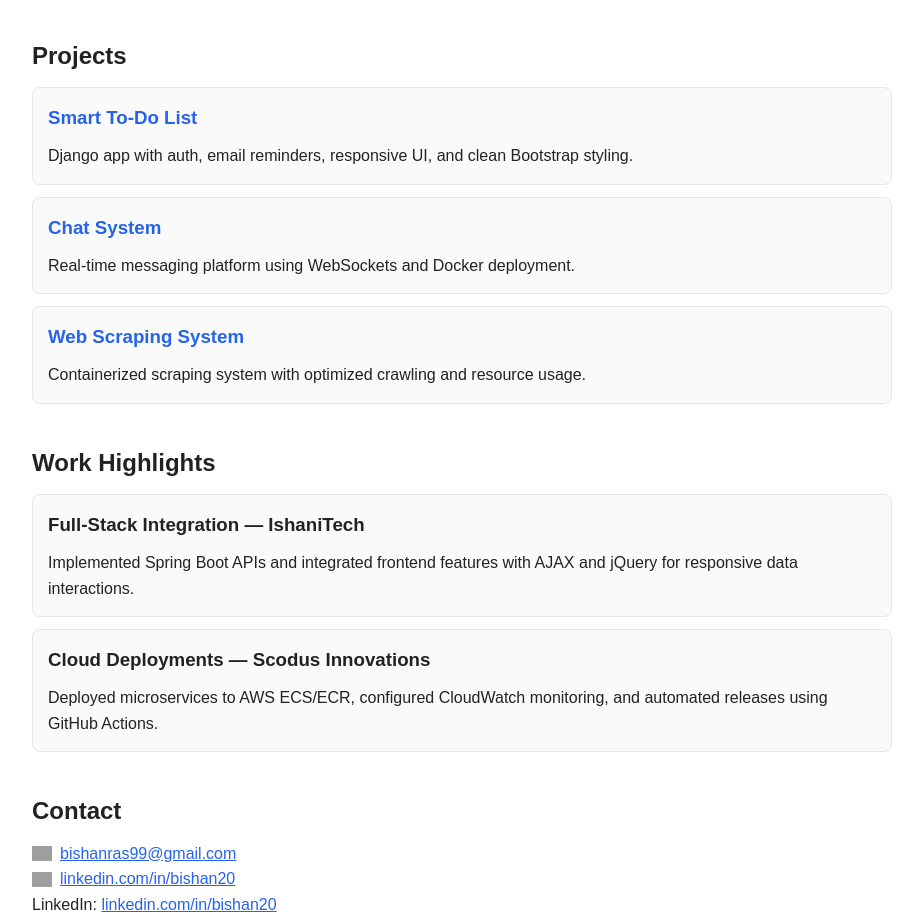
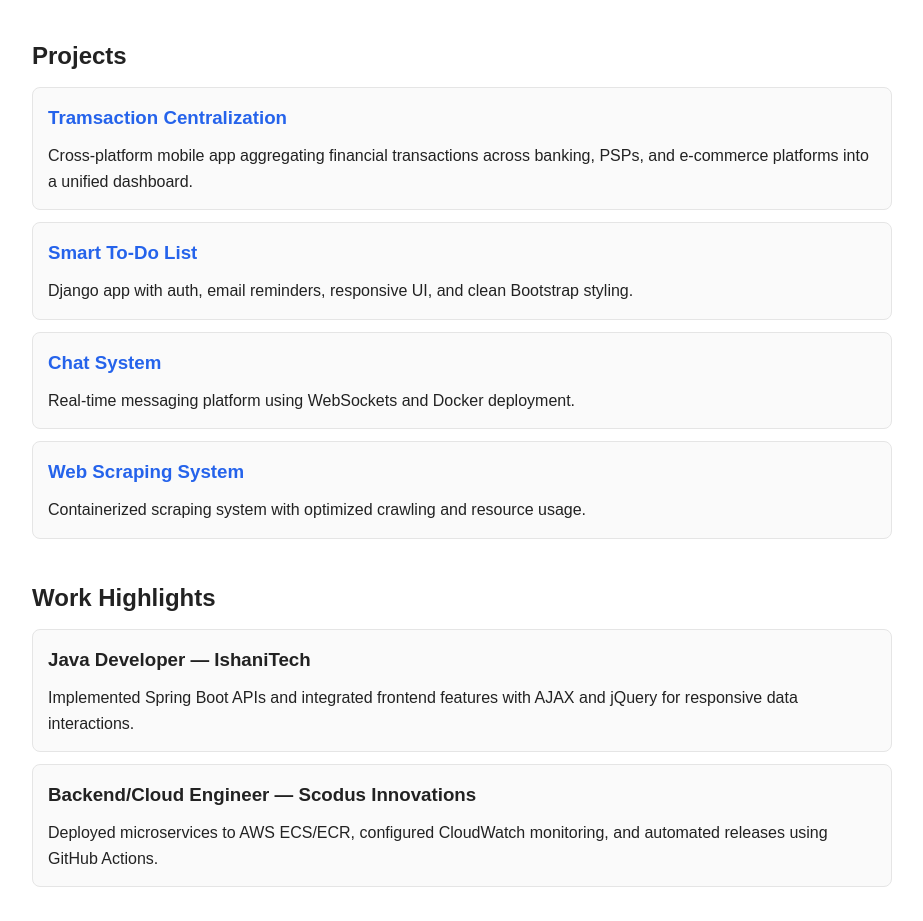
Before and after one commit to bishan20/bishan20.github.io, a plain HTML site: page index.html in a window 1280 px wide. Shown: the part 373-1294 px from the top of the page, without its empty margins (178-1101 px from the left). Drawn offline with Linux system fonts and the light colour scheme; grey boxes are pictures that could not be loaded.

Commit message:
Update index.html

```diff
--- a/index.html
+++ b/index.html
@@ -129,29 +129,34 @@
     <h2 style="margin-top:40px;">Projects</h2>
 
     <div class="card fade">
+      <h3><a href="https://github.com/bishan20/Transaction_Centralization" target="_blank" style="color:var(--link);text-decoration:none;">Tramsaction Centralization</a></h3>
+      <p>Cross-platform mobile app aggregating financial transactions across banking, PSPs, and e-commerce platforms into a unified dashboard.</p>
+    </div>
+
+    <div class="card fade">
       <h3><a href="https://github.com/bishan20/Smart-To-Do" target="_blank" style="color:var(--link);text-decoration:none;">Smart To-Do List</a></h3>
       <p>Django app with auth, email reminders, responsive UI, and clean Bootstrap styling.</p>
     </div>
 
     <div class="card fade">
-      <h3><a href="https://github.com/bishan20/chat-system" target="_blank" style="color:var(--link);text-decoration:none;">Chat System</a></h3>
+      <h3><a href="https://github.com/bishan20/Chat-system_golang" target="_blank" style="color:var(--link);text-decoration:none;">Chat System</a></h3>
       <p>Real-time messaging platform using WebSockets and Docker deployment.</p>
     </div>
 
     <div class="card fade">
-      <h3><a href="https://github.com/bishan20/web-scraping-system" target="_blank" style="color:var(--link);text-decoration:none;">Web Scraping System</a></h3>
+      <h3><a href="https://github.com/bishan20/Web-Scraping_golang" target="_blank" style="color:var(--link);text-decoration:none;">Web Scraping System</a></h3>
       <p>Containerized scraping system with optimized crawling and resource usage.</p>
     </div>
 
     <h2 style="margin-top:40px;">Work Highlights</h2>
 
     <div class="card fade">
-      <h3>Full-Stack Integration — IshaniTech</h3>
+      <h3>Java Developer — IshaniTech</h3>
       <p>Implemented Spring Boot APIs and integrated frontend features with AJAX and jQuery for responsive data interactions.</p>
     </div>
 
     <div class="card fade">
-      <h3>Cloud Deployments — Scodus Innovations</h3>
+      <h3>Backend/Cloud Engineer — Scodus Innovations</h3>
       <p>Deployed microservices to AWS ECS/ECR, configured CloudWatch monitoring, and automated releases using GitHub Actions.</p>
     </div>
 
@@ -164,7 +169,7 @@
       <img src="https://cdn.jsdelivr.net/gh/devicons/devicon/icons/linkedin/linkedin-original.svg" width="20"/>
       <a href="https://linkedin.com/in/bishan20" target="_blank" style="color:var(--link);">linkedin.com/in/bishan20</a>
     </p>
-    <p>LinkedIn: <a href="https://linkedin.com/in/bishan20" target="_blank" style="color:var(--link);">linkedin.com/in/bishan20</a></p>
+    <!-- <p>LinkedIn: <a href="https://linkedin.com/in/bishan20" target="_blank" style="color:var(--link);">linkedin.com/in/bishan20</a></p> -->
   </div>
 
   <footer>© 2025 Bishan Rasaili — Built with GitHub Pages</footer>
```
